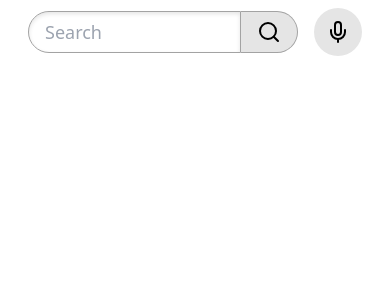
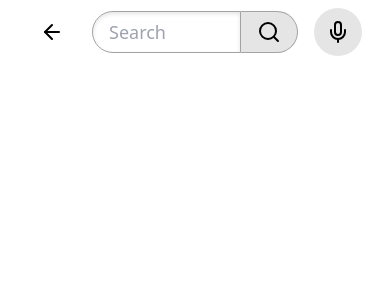
Before and after one commit to Gosia-Magdzik/YouTubeClone, a React (Vite) app: page / in a window 390 px wide. Both pictures are taken after a click on the button 236 px from the left and 36 px from the top of the page. Shown: the top 300 px of the page. Built offline with nearby package versions, Linux system fonts and the light colour scheme.

Commit message:
back button has been added

```diff
--- a/src/layouts/PageHeader.tsx
+++ b/src/layouts/PageHeader.tsx
@@ -1,5 +1,5 @@
 import logo from "../assets/logo.png";
-import {  Bell, Menu, Upload, User, Mic, Search } from 'lucide-react';
+import {  Bell, Menu, Upload, User, Mic, Search, ArrowLeft } from 'lucide-react';
 import { Button } from "../components/Button";
 import { useState } from "react";
 
@@ -23,7 +23,18 @@ export const PageHeader = () => {
         </a>
       </div>
       <form
-        className={`gap-4 flex-grow justify-center items-center mx-3 ${showFullWidthSearch ? "flex" : "hidden md:flex"}`}>
+        className={`gap-4 flex-grow justify-center items-center mx-3 ${showFullWidthSearch ? "flex" : "hidden md:flex"}`}
+      >
+        {showFullWidthSearch && (
+          <Button
+            onClick={() => setShowFullWidthSearch(false)}
+            size="icon"
+            variant="ghost"
+            className="flex-shrink-0"
+          >
+            <ArrowLeft/>
+          </Button>
+        )}
         <div className="flex flex-grow max-w-[600px]">
           <input
             type="search"
```
